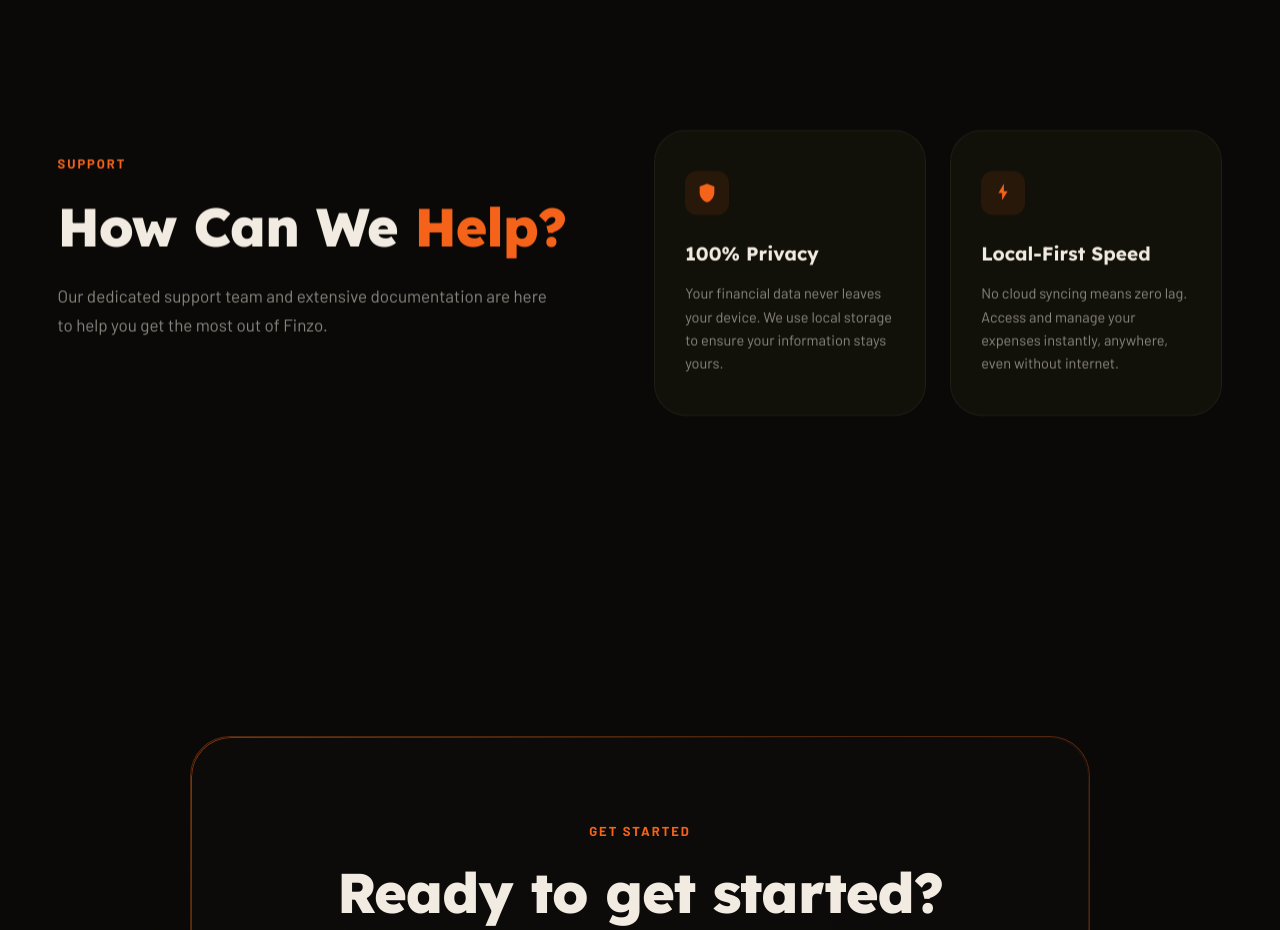
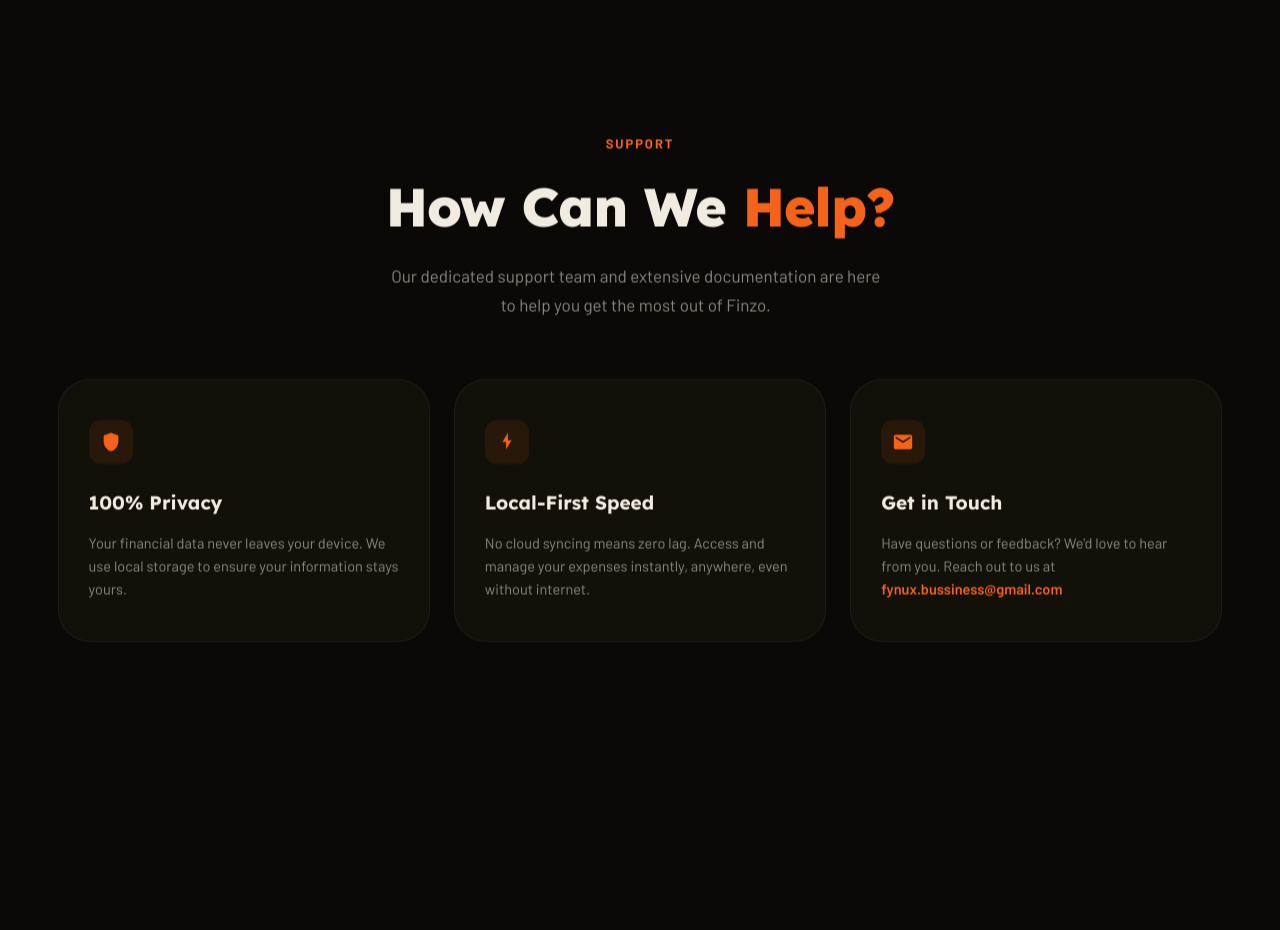
Before and after one commit to umakaranuma/Finzo-web, a Next.js app: page / in a window 1280 px wide. Shown: the part 4380-5310 px from the top of the page. Built offline with nearby package versions, Linux system fonts and the light colour scheme.

Commit message:
feat: add HelpCenter component with support information and contact details

```diff
--- a/components/HelpCenter.module.css
+++ b/components/HelpCenter.module.css
@@ -10,14 +10,16 @@
 }
 
 .fhelpGrid {
-  display: grid;
-  grid-template-columns: 1fr 1.1fr;
-  gap: 80px;
+  display: flex;
+  flex-direction: column;
+  gap: 60px;
   margin-bottom: 80px;
 }
 
 .fhelpIntro {
-  padding-top: 20px;
+  text-align: center;
+  max-width: 700px;
+  margin: 0 auto;
 }
 
 .eyebrow {
@@ -55,7 +57,7 @@
 
 .fhelpCards {
   display: grid;
-  grid-template-columns: 1fr 1fr;
+  grid-template-columns: repeat(auto-fit, minmax(300px, 1fr));
   gap: 24px;
 }
 
@@ -65,6 +67,18 @@
   border-radius: 32px;
   padding: 40px 30px;
   transition: all 0.3s ease;
+}
+
+.mailLink {
+  color: var(--or);
+  text-decoration: none;
+  font-weight: 600;
+  transition: all 0.3s ease;
+}
+
+.mailLink:hover {
+  text-decoration: underline;
+  opacity: 0.8;
 }
 
 .fhc:hover {
--- a/components/HelpCenter.tsx
+++ b/components/HelpCenter.tsx
@@ -28,6 +28,13 @@ const HelpCenter = () => {
               <h4>Local-First Speed</h4>
               <p>No cloud syncing means zero lag. Access and manage your expenses instantly, anywhere, even without internet.</p>
             </div>
+            <div className={styles.fhc}>
+              <div className={styles.fhcIcon}>
+                <svg viewBox="0 0 24 24"><path d="M20 4H4c-1.1 0-1.99.9-1.99 2L2 18c0 1.1.9 2 2 2h16c1.1 0 2-.9 2-2V6c0-1.1-.9-2-2-2zm0 4l-8 5-8-5V6l8 5 8-5v2z"/></svg>
+              </div>
+              <h4>Get in Touch</h4>
+              <p>Have questions or feedback? We'd love to hear from you. Reach out to us at <a href="mailto:fynux.bussiness@gmail.com" className={styles.mailLink}>fynux.bussiness@gmail.com</a></p>
+            </div>
           </div>
         </div>
       </div>
```
